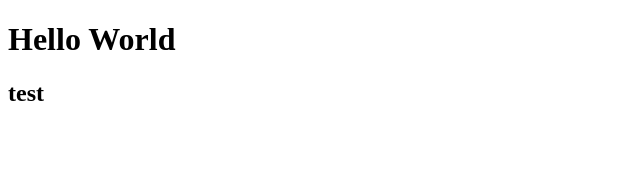
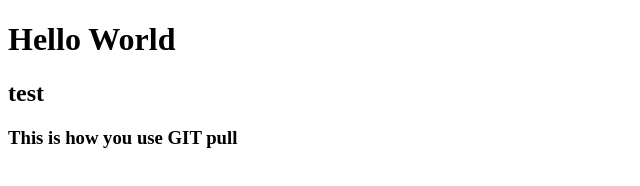
Before and after one commit to Arwindpianist/dpi-tracer, a plain HTML site: page index.html in a window 1280 px wide. Shown: the whole page, without its empty margins (0-640 px from the left). Drawn offline with Linux system fonts and the light colour scheme.

Commit message:
minor changes - arwin

```diff
--- a/index.html
+++ b/index.html
@@ -10,5 +10,6 @@
 <body>
     <h1>Hello World</h1>
     <h2>test</h2>
+    <h3>This is how you use GIT pull</h3>
 </body>
 </html>
```
